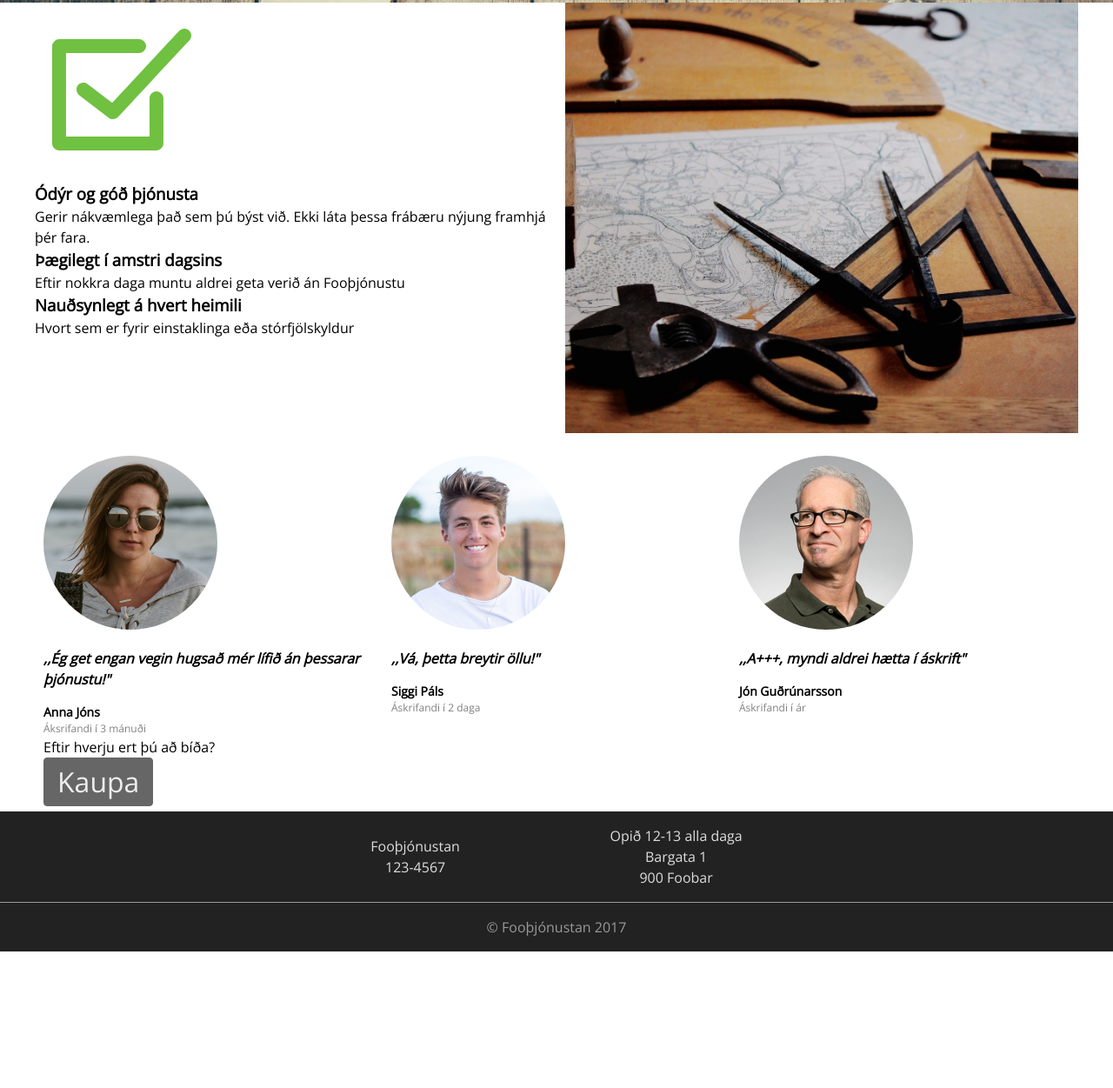
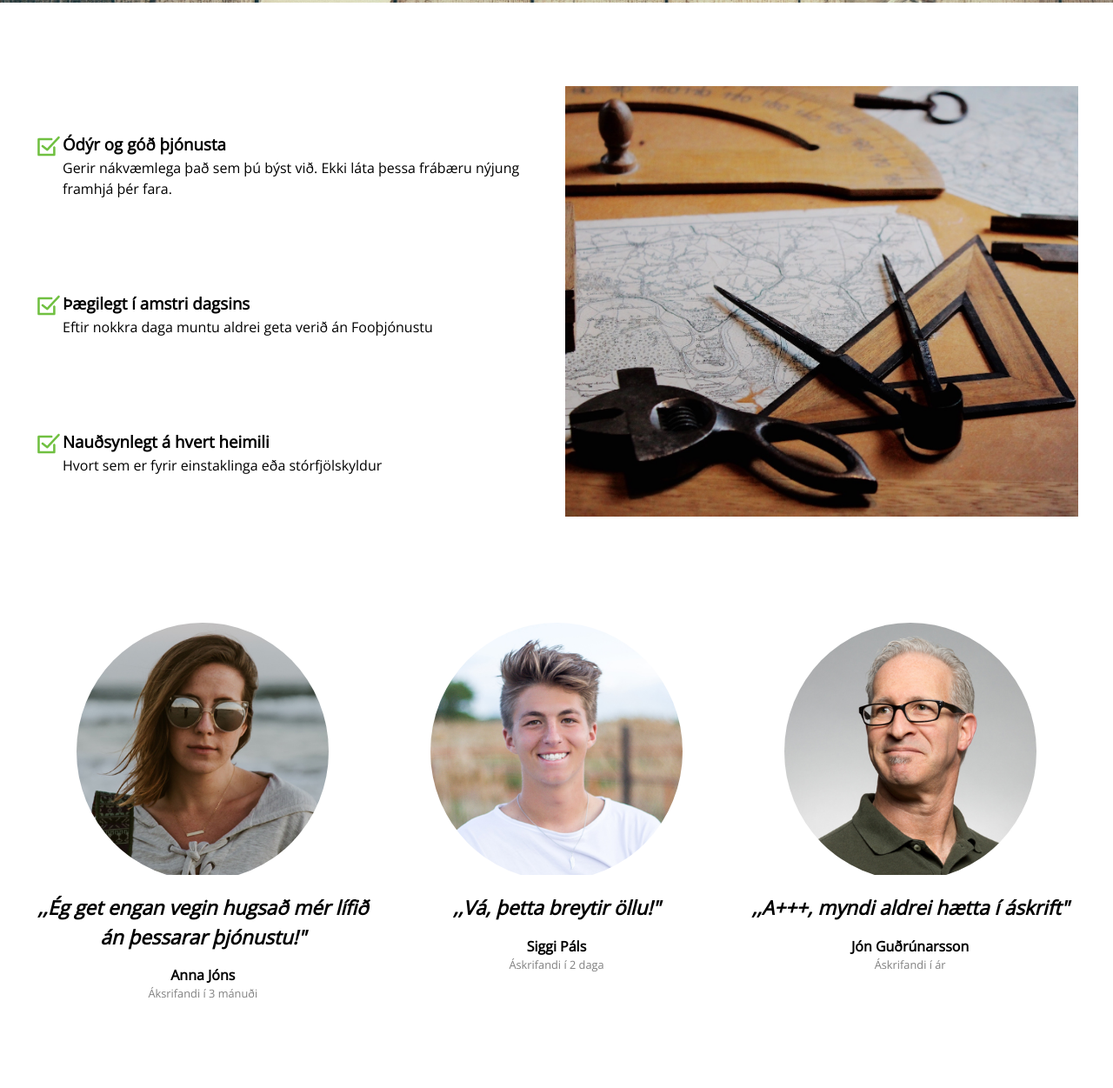
Before and after one commit to hfg7/Verkefni7, a plain HTML site: page index.html in a window 1280 px wide. Shown: the part 797-2048 px from the top of the page at 87% size. Before the commit the page ends 1891 px from the top, so only its background shows below. Drawn offline with nearby package versions, Linux system fonts and the light colour scheme.

Commit message:
Indexið komið 90%, bara smáatriði eftir að laga

```diff
--- a/index.html
+++ b/index.html
@@ -41,31 +41,49 @@
 	</header>
 
 	<main>
+		<div class="padder">
 			<div class="row">
-        <div class="col col-6">
-
-          <img src="check.svg" alt="tjekk">
-
+				<div class="col col-6 col-mid-12">
+					<div class="info-index">
+						<div class="info">
+							<div class="info__check">
+								<img src="media/check.svg" alt="kassi hakaðaur">
+							</div>
+							<div class="info__text">
 								<h3>Ódýr og góð þjónusta</h3>
 								<p>Gerir nákvæmlega það sem þú býst við. Ekki láta þessa frábæru nýjung framhjá þér fara.</p>
-          <a href="check" class="tjekk"></a>
+							</div>
+						</div>
+						<div class="info">
+							<div class="info__check">
+								<img src="media/check.svg" alt="kassi hakaðaur">
+							</div>
+							<div class="info__text">
 								<h3>Þægilegt í amstri dagsins</h3>
 								<p>Eftir nokkra daga muntu aldrei geta verið án Fooþjónustu</p>
-          <a href="check" class="tjekk"></a>
+							</div>
+						</div>
+						<div class="info">
+							<div class="info__check">
+								<img src="media/check.svg" alt="kassi hakaðaur">
+							</div>
+							<div class="info__text">
 								<h3>Nauðsynlegt á hvert heimili</h3>
 								<p>Hvort sem er fyrir einstaklinga eða stórfjölskyldur</p>
 							</div>
-          <div class="col col-6">
-            <div class="mynd">
+						</div>
+					</div>
+				</div>
+				<div class="col col-6 col-mid-12">
+					<div class="info__img">
 						<img src="media/image.jpg" alt="Mynd af verkfærum">
 					</div>
 				</div>
 			</div>
+		</div>
 
-
-      <div class="profill">
-
-      <div class="col col-4">
+		<div class="row">
+			<div class="col col-4 col-mid-6 col-small-12">
 				<div class="profill__content">
 					<div class="profill__img">
 						<img src="media/profile1.jpg" alt="">
@@ -77,7 +95,7 @@
 					</div>
 				</div>
 			</div>
-      <div class="col col-4">
+			<div class="col col-4 col-mid-6 col-small-12">
 				<div class="profill__content">
 					<div class="profill__img">
 						<img src="media/profile2.jpg" alt="">
@@ -89,7 +107,7 @@
 					</div>
 				</div>
 			</div>
-      <div class="col col-4">
+			<div class="col col-4 col-mid-6 col-small-12">
 				<div class="profill__content">
 					<div class="profill__img">
 						<img src="media/profile3.jpg" alt="">
@@ -103,16 +121,17 @@
 			</div>
 		</div>
 
-<div class="col col-6">
-
-    <div class="kaupa">
+		<div class="buy">
+			<div class="buy__content">
+				<div class="buy__text">
 					<p>Eftir hverju ert þú að bíða?</p>
-
-       <div class="kaupa--button">
-         <a href="kaupa.html" class="button">Kaupa</a>
+				</div>
+				<div class="buy__button">
+					<a href="kaupa.html" class="button button__long">Kaupa</a>
 				</div>
 			</div>
 		</div>
+
 	</main>
 
 	<footer>
@@ -135,4 +154,5 @@
 	</footer>
 
 </body>
+
 </html>
--- a/scss/button.scss
+++ b/scss/button.scss
@@ -35,4 +35,8 @@
       font-size: 1rem;
       padding: 4px 8px;
     }
+
+    &__long {
+      padding: 10px 100px;
+    }
 }
--- a/scss/grid.scss
+++ b/scss/grid.scss
@@ -28,13 +28,21 @@
     @include columns(4);
   }
 
-  &-sm {
-    @media (max-width: $small-scr) {
+  &-mid {
+    @media (max-width: $width-mid) {
       &-12 {
         @include columns(12);
       }
-
-      // todo útfæra rest af sm grid
+      &-6 {
+        @include columns(6);
+      }
+    }
+  }
+  &-small {
+    @media (max-width: $width-small) {
+      &-12 {
+        @include columns(12);
+      }
     }
   }
 }
--- a/scss/main.scss
+++ b/scss/main.scss
@@ -1,46 +1,101 @@
+/*Index síðan.. fyrsti hluti af henni.. 3 punktar og mynd*/
+.padder {
+    padding: 6rem 0;
+
+     @media(max-width: 600px) {
+       padding: 4rem 0;
+     }
+  }
+
+  .info-index {
+    display: flex;
+    flex-direction: column;
+    justify-content: space-around;
+    height: 100%;
+  }
+
+  .info {
+    display: flex;
+    flex-direction: row;
+
+    &__check {
+      max-width: 2rem;
+    }
+
+    &__text {
+      display: flex;
+      flex-direction: column;
+    }
+
+    &__img {
+      max-width: 100%;
+    }
+  }
+
+/*Prófílarnir/meðmælendur þrjár einingar*/
+
 .profill {
-  display: flex;
-  justify-content: flex-end;
-
-
-
+  font-style: 'Open Sans', sans-serif;
 
   &__content {
     display: flex;
     flex-direction: column;
     justify-content: space-between;
-
+    width: 100%;
+    padding-bottom: 6rem;
   }
 
   &__img {
     display: inline-block;
     position: relative;
-    width: 200px;
-    height: 200px;
+    max-width: 75%;
     overflow: hidden;
     border-radius: 50%;
     margin: auto;
   }
 
   &__text {
-
     text-align: center;
-
 
     .quote {
       font-style: italic;
       font-weight: bolder;
+      font-size: 1.4rem;
       padding-bottom: 15px;
       padding-top: 15px;
+    }
 
-}
     .nafn {
       font-weight: bold;
-  font-size: 14px;
+      font-size: 1rem;
     }
+
     .lengd {
-  font-size: 12px;
+      font-size: 0.8rem;
       color: #808080;
     }
   }
 }
+
+/*kaupatakkinn neðst á index ásamt heading*/
+
+.buy {
+  margin: auto;
+  display: flex;
+  padding-bottom: 3rem;
+
+  &__content {
+    margin: auto;
+  }
+
+  &__text {
+    padding-bottom: 3rem;
+    font-family: 'Roboto Slab', serif;
+    font-size: 2rem;
+    font-weight: bold;
+  }
+
+  &__button {
+    align-self: center;
+  }
+}
--- a/styles.scss
+++ b/styles.scss
@@ -2,7 +2,7 @@
 $max-width: 1200px;
 $min-width: 600px;
 
-$width-small: 600px;
+$width-small: 400px;
 $width-mid: 600px;
 
 $gutter: 20px;
```
Also changed, not shown: media/check.svg (renamed from check.svg), styles.css. Lines whose indentation alone changed are shown as unchanged.
